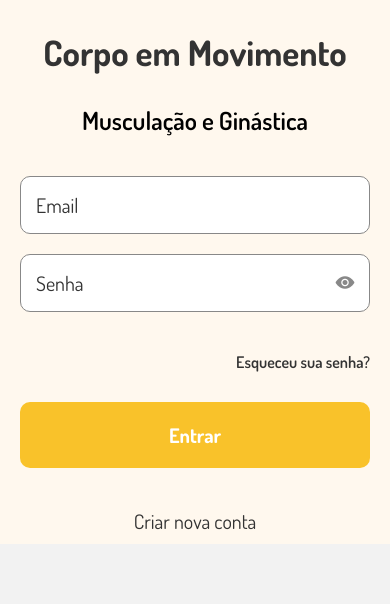
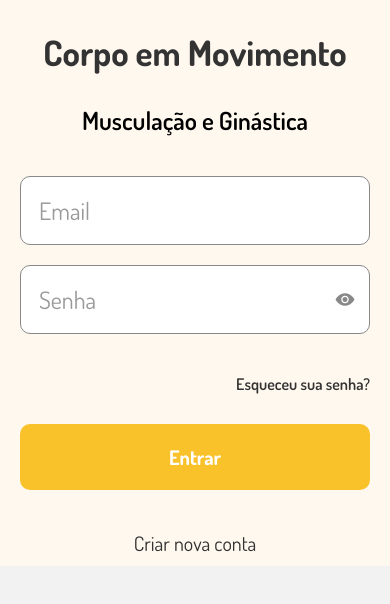
Before and after one commit to JoGabriel-Santos/gym, a React Native app in the folder client/: screen /Auth in a window 390 px wide. Shown: the top 604 px of the page. Built offline with nearby package versions, Linux system fonts and the light colour scheme.

Commit message:
Finishing user input

```diff
--- a/client/src/components/Input.js
+++ b/client/src/components/Input.js
@@ -2,10 +2,14 @@ import React, { useState } from "react";
 import { TextInput, TouchableOpacity, View, StyleSheet } from "react-native";
 import { Ionicons } from "@expo/vector-icons";
 
-const Input = ({ ...placeHolder }) => {
+const Input = ({ placeHolder, onChangeText, value }) => {
     const [focused, setFocused] = useState(false);
     const [passwordVisible, setPasswordVisible] = useState(false);
-    const isPassword = placeHolder.placeholder === "Senha";
+    const isPassword = placeHolder === "Senha";
+
+    const handleTextChange = (text) => {
+        onChangeText(text);
+    };
 
     const togglePasswordVisibility = () => {
         setPasswordVisible(!passwordVisible);
@@ -17,10 +21,11 @@ const Input = ({ ...placeHolder }) => {
                 style={[styles.textInput, focused && styles.focused]}
                 onBlur={() => setFocused(false)}
                 onFocus={() => setFocused(true)}
-                placeholderTextColor={"#333"}
+                placeholder={placeHolder}
+                placeholderTextColor={"#999"}
+                onChangeText={handleTextChange}
+                value={value}
                 secureTextEntry={!passwordVisible && isPassword}
-
-                {...placeHolder}
             />
 
             {
@@ -51,8 +56,8 @@ const styles = StyleSheet.create({
         borderRadius: 10,
         borderWidth: 1,
         fontFamily: "dosis-regular",
-        fontSize: 20,
-        padding: 15,
+        fontSize: 24,
+        padding: 18,
         marginVertical: 10,
     },
     focused: {
--- a/client/src/screens/Auth/index.js
+++ b/client/src/screens/Auth/index.js
@@ -6,7 +6,22 @@ import Input from "../../components/Input";
 import styles from "./styles";
 
 const Auth = () => {
+    const [name, setName] = useState('');
+    const [email, setEmail] = useState('');
+    const [password, setPassword] = useState('');
     const [isLoggingIn, setIsLoggingIn] = useState(true);
+
+    const handleNameChange = (text) => {
+        setName(text);
+    };
+
+    const handleEmailChange = (text) => {
+        setEmail(text);
+    };
+
+    const handlePasswordChange = (text) => {
+        setPassword(text);
+    };
 
     const handleToggleIsLoggingIn = () => {
         setIsLoggingIn(prevIsLoggingIn => !prevIsLoggingIn);
@@ -21,12 +36,10 @@ const Auth = () => {
                 </View>
 
                 <View style={styles.inputField}>
-                    {
-                        !isLoggingIn &&
-                        <Input placeholder="Nome"/>
-                    }
-                    <Input placeholder="Email"/>
-                    <Input placeholder="Senha"/>
+                    {!isLoggingIn &&
+                        <Input placeHolder="Nome" onChangeText={handleNameChange} value={name}/>}
+                    <Input placeHolder="Email" onChangeText={handleEmailChange} value={email}/>
+                    <Input placeHolder="Senha" onChangeText={handlePasswordChange} value={password}/>
                 </View>
 
                 {
@@ -40,17 +53,13 @@ const Auth = () => {
 
                 <TouchableOpacity style={styles.signinButton}>
                     <Text style={styles.signinText}>
-                        {
-                            isLoggingIn ? "Entrar" : "Criar conta"
-                        }
+                        {isLoggingIn ? "Entrar" : "Criar conta"}
                     </Text>
                 </TouchableOpacity>
 
                 <TouchableOpacity style={styles.signupButton} onPress={() => handleToggleIsLoggingIn()}>
                     <Text style={styles.signupText}>
-                        {
-                            isLoggingIn ? "Criar nova conta" : "Entrar em uma conta existente"
-                        }
+                        {isLoggingIn ? "Criar nova conta" : "Entrar em uma conta existente"}
                     </Text>
                 </TouchableOpacity>
             </View>
```
